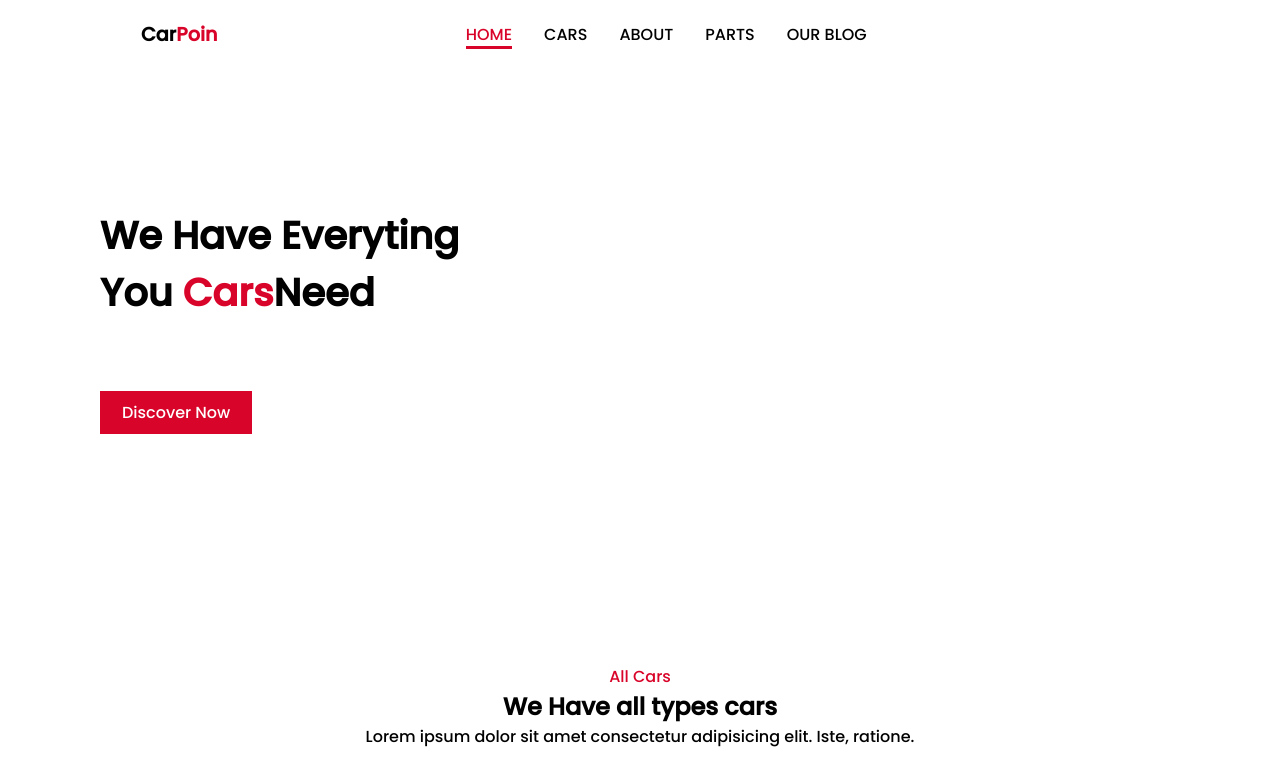
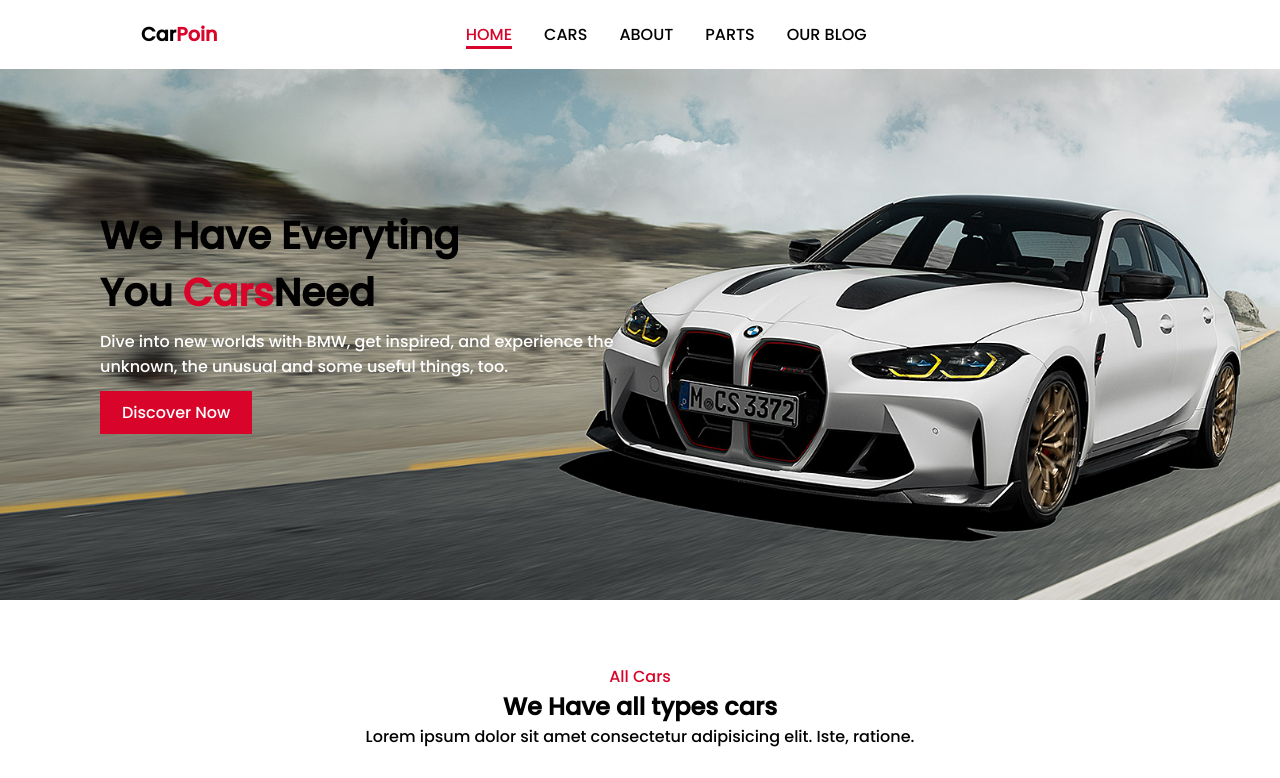
Before and after one commit to CheaSophon/app3, a plain HTML site: page index.html in a window 1280 px wide. Shown: the top 778 px of the page. Drawn offline with nearby package versions, Linux system fonts and the light colour scheme; grey boxes are pictures that could not be loaded; a script that the page names is missing; some icons are missing; a web font is replaced by a local one.

Commit message:
Update index.css

```diff
--- a/index.css
+++ b/index.css
@@ -123,7 +123,7 @@ header .shadow #searchicon{
     min-height: 600px;
     display: flex;
     align-items: center;
-    background: url(img/char1.jpg);
+    background: url(char1.jpg);
     background-repeat: no-repeat;
     background-size: cover;
     background-position: center left;
```
